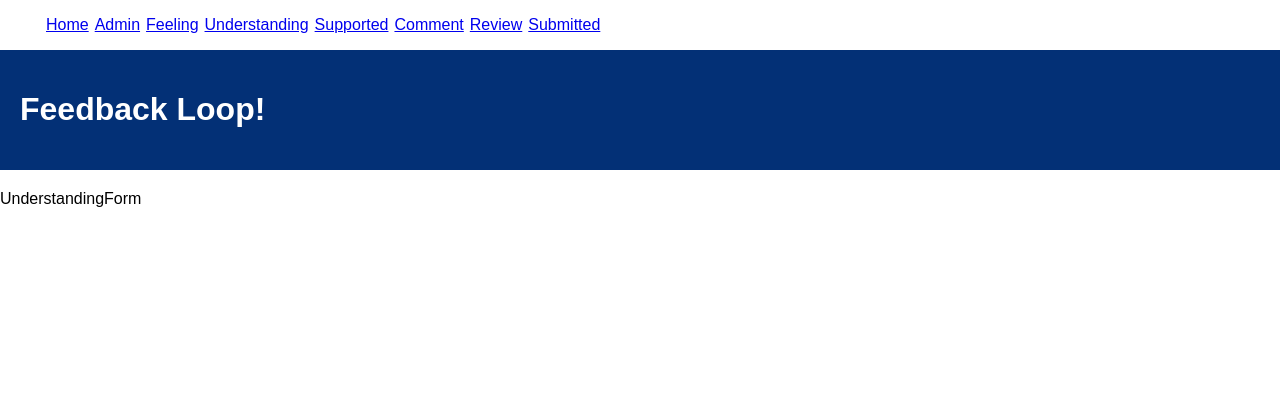
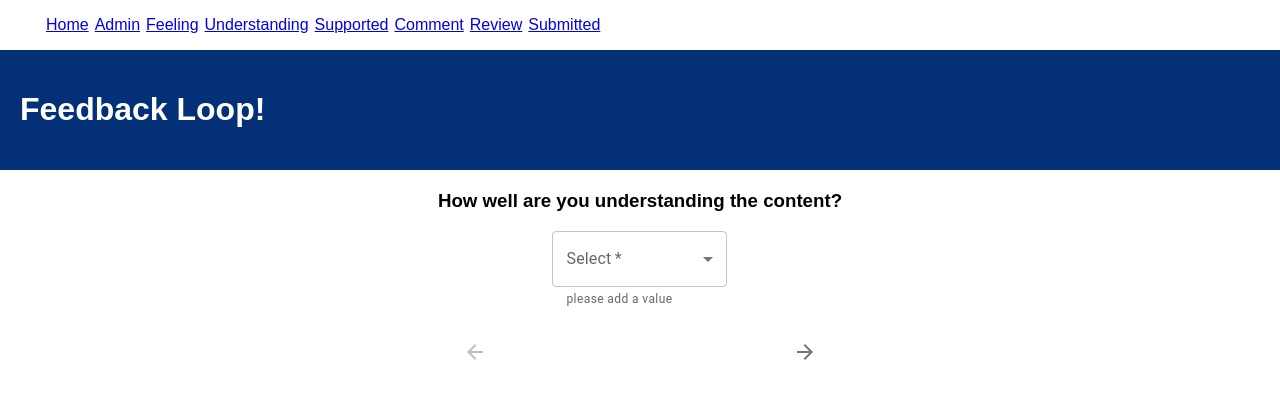
Before and after one commit to pedergoodman/week11-weekend-redux-feedback-loop, a React (Create React App) app: page /#/understanding in a window 1280 px wide. Shown: the top 398 px of the page. Built offline with nearby package versions, Linux system fonts and the light colour scheme.

Commit message:
copied form code to understanding page, changed values

```diff
--- a/src/components/UnderstandingForm/UnderstandingForm.jsx
+++ b/src/components/UnderstandingForm/UnderstandingForm.jsx
@@ -1,7 +1,108 @@
-import React from 'react'
+import React, { useEffect, useState } from "react";
+import { useDispatch, useSelector } from "react-redux";
 
+import { useHistory } from "react-router-dom/";
+
+// Material UI imports
+import Box from "@mui/material/Box";
+import TextField from "@mui/material/TextField";
+import ArrowForwardIcon from "@mui/icons-material/ArrowForward";
+import ArrowBackIcon from "@mui/icons-material/ArrowBack";
+import { Button, IconButton, Typography } from "@mui/material";
+import MenuItem from "@mui/material/MenuItem";
+
+// start component Function
 export default function UnderstandingForm() {
+  // options for input form
+  const ratings = [1, 2, 3, 4, 5];
+  const storeUnderstandingValue = useSelector(store => store.survey.understanding);
+  const dispatch = useDispatch();
+  const history = useHistory()
+
+  // local state to track input selection
+  const [understandingValue, setUnderstandingValue] = useState("");
+  // form validation state
+  const [isEmpty, setIsEmpty] = useState(false);
+
+  // update selected value, handle form validation condition
+  const handleChange = event => {
+    setUnderstandingValue(event.target.value);
+    setIsEmpty(false);
+  };
+
+  // useEffect to load saved state from store
+  useEffect(() => {
+    setUnderstandingValue(storeUnderstandingValue);
+  }, []);
+
+  // handleClickNext function
+  const handleClickNext = event => {
+    console.log("next clicked! Value is:", understandingValue);
+    // validate form input
+    if (!understandingValue) {
+      setIsEmpty(true);
+    } else {
+      // Dispatch to reducer
+      dispatch({
+        type: 'UNDERSTANDING',
+        payload: understandingValue
+      })
+      // move to next page
+      history.push('/supported')
+
+    }
+    console.log("isEmpty is", isEmpty);
+  };
+
+  // TODO - handleClickBack function
+
   return (
-    <div>UnderstandingForm</div>
-  )
+    <>
+      <Box
+        component="form"
+        sx={{
+          textAlign: "center",
+          width: "fit-content",
+          margin: "auto",
+        }}
+        noValidate
+        autoComplete="off"
+      >
+        <h3>How well are you understanding the content?</h3>
+        <div>
+          <TextField
+            required
+            id="feeling-input"
+            select
+            label="Select"
+            defaultValue=""
+            value={understandingValue}
+            onChange={handleChange}
+            sx={{ textAlign: "center", width: 175 }}
+            helperText={
+              isEmpty ? "please submit a value." : "please add a value"
+            }
+            error={isEmpty}
+          >
+            {ratings.map(option => (
+              <MenuItem key={option} value={option}>
+                {option}
+              </MenuItem>
+            ))}
+          </TextField>
+        </div>
+        <div className="form-btn-container">
+          <IconButton aria-label="next" disabled>
+            <ArrowBackIcon />
+          </IconButton>
+
+          {/* <Button size="large">Home</Button> */}
+
+          <IconButton aria-label="next" onClick={handleClickNext}>
+            <ArrowForwardIcon />
+          </IconButton>
+        </div>
+      </Box>
+    </>
+  );
 }
--- a/src/index.js
+++ b/src/index.js
@@ -15,13 +15,13 @@ const survey = (state = { feeling: '', understanding: '', support: '', comment:
             return { ...state, feeling: action.payload }
             break;
         case 'UNDERSTANDING':
-            return { ...state, feeling: action.payload }
+            return { ...state, understanding: action.payload }
             break;
             case 'SUPPORT':
-            return { ...state, feeling: action.payload }
+            return { ...state, support: action.payload }
             break;
         case 'COMMENT':
-            return { ...state, feeling: action.payload }
+            return { ...state, comment: action.payload }
             break;
         case 'CLEAR':
             return { feeling: '', understanding: '', support: '', comment: '' }
```
